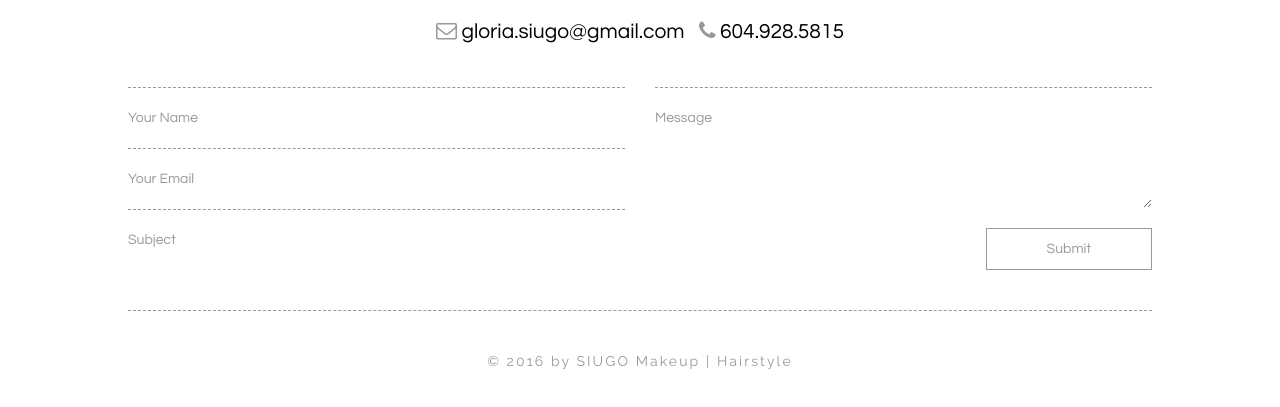
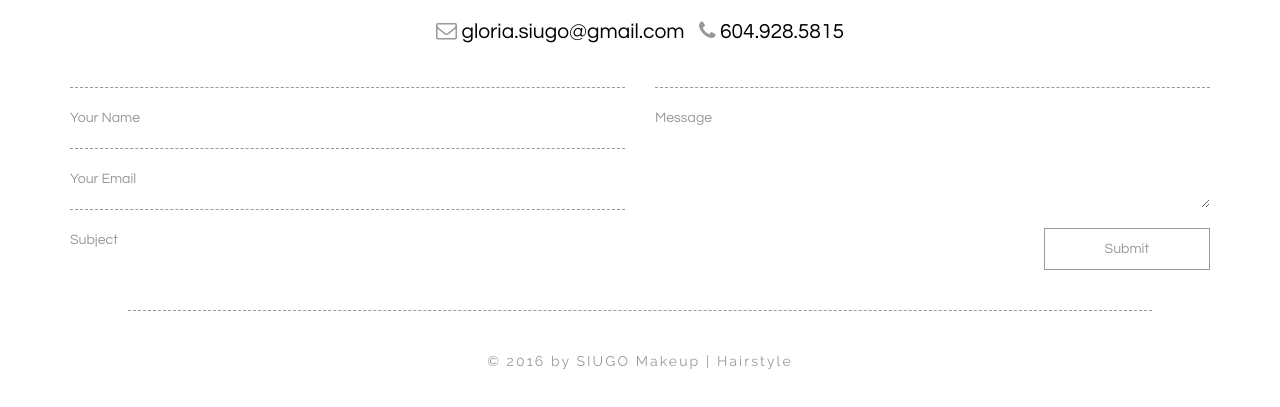
Before and after one commit to hemetsu/siugo, a website: page public/index.html in a window 1280 px wide. Shown: the part 2150-2557 px from the top of the page. Drawn offline with nearby package versions, Linux system fonts and the light colour scheme.

Commit message:
Updated footer container.

```diff
--- a/public/index.html
+++ b/public/index.html
@@ -160,7 +160,7 @@
         <a href="tel:+16049285815" class="cta-contact-info"><i class="fa fa-phone fa-large"></i> 604.928.5815</a>
       </div>
 
-      <div class="container-fluid">
+      <div class="container">
         <form id="main-footer-form" class="main-footer-form" action="contact" method="post">
           <div id="form-alert" class="alert hide"><span class="text"></span></div>
           <div class="row">
--- a/public/less/global.less
+++ b/public/less/global.less
@@ -242,7 +242,6 @@ a {
 }
 
 .main-footer-form {
-	max-width: @site-content-width;
 	margin: 20px auto;
 	padding-bottom: 20px;
 
```
Also changed, not shown: public/partial/shared/footer.html (+1 -1 lines), public/css/siugo.css, public/css/siugo.min.css, 1 other file.
